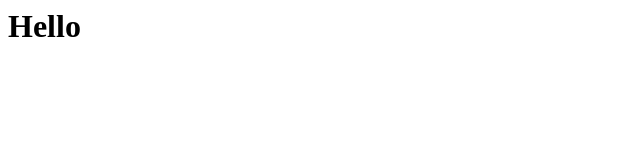
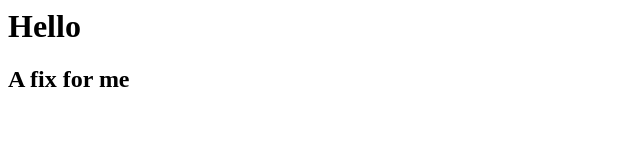
Before and after one commit to yaya1426/git-test, a plain HTML site: page index3.html in a window 1280 px wide. Shown: the whole page, without its empty margins (0-640 px from the left). Drawn offline with Linux system fonts and the light colour scheme.

Commit message:
Add a fix on feature a

```diff
--- a/index3.html
+++ b/index3.html
@@ -4,5 +4,6 @@
     </head>
     <body>
         <h1>Hello</h1>
+        <h2>A fix for me</h2>
     </body>
 </html>
```
